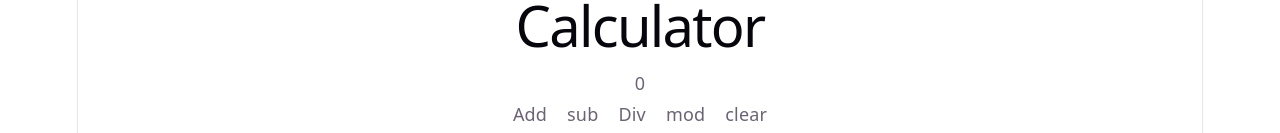
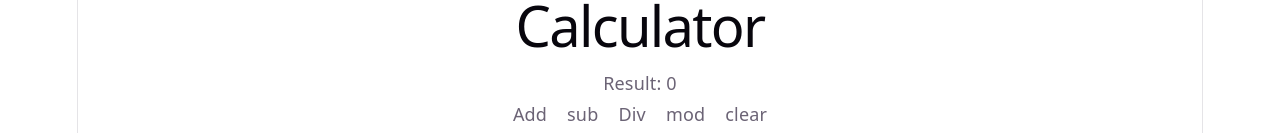
Before and after one commit to JohnMabas/React-Class, a React (Vite) app: page / in a window 1280 px wide. Shown: the part 1256-1389 px from the top of the page. Built offline with nearby package versions, Linux system fonts and the light colour scheme.

Commit message:
add and sub function

```diff
--- a/src/Math.jsx
+++ b/src/Math.jsx
@@ -1,16 +1,16 @@
 import { useState } from "react";
 
 const Math = () => {
-  const [math, setMath] = useState(0);
+  const [result, setResult] = useState(0);
 
-  function add() {
+  function add(num1, num2) {
     console.log("Adding");
-    return 22 + 44;
+    setResult(num1 + num2);
   }
 
-  function sub() {
+  function sub(num1, num2) {
     console.log("Sub");
-    return 67 * 8;
+    setResult(num1 + num2)
   }
 
   function Div() {
@@ -30,12 +30,12 @@ const Math = () => {
   return (
     <div>
       <h1>Calculator</h1>
-      <p>{math}</p>
+      <p>Result: {result}</p>
       <div className="flex justify-center items-center gap-2">
         <button
           className="border border-white p-1"
           onClick={() => {
-            add();
+            add(3,5);
           }}
         >
           Add
```
